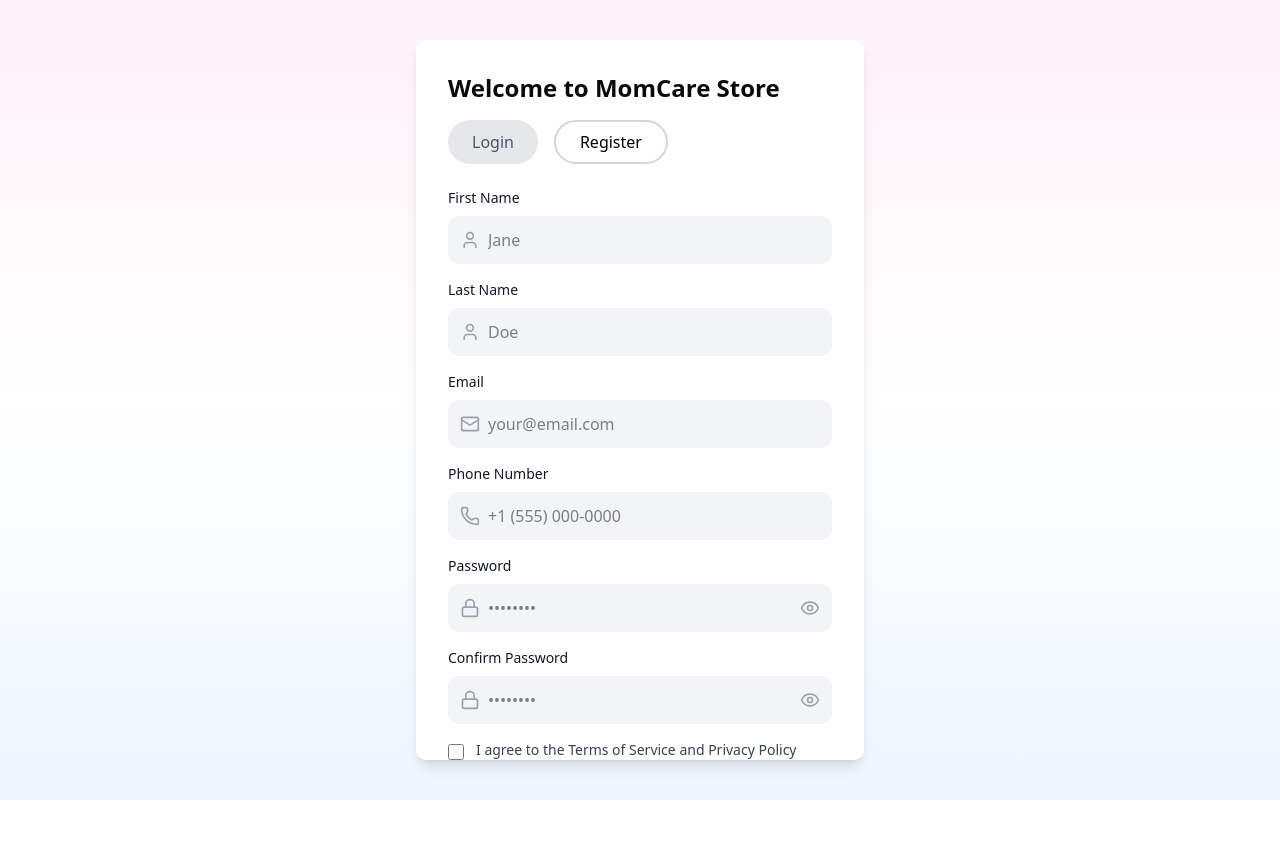
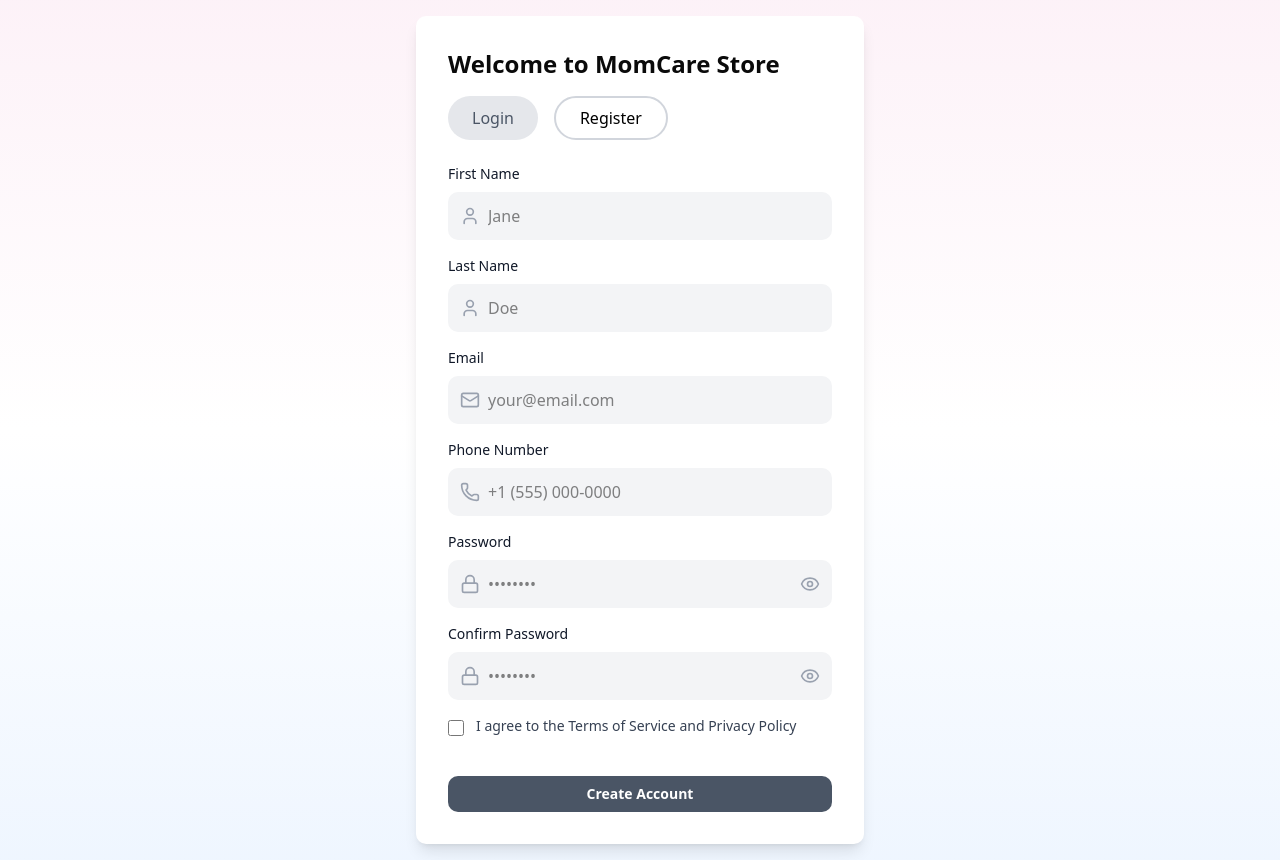
Before and after one commit to hwink09/mumcare-client, a React (Vite) app: page /register in a window 1280 px wide. Before the commit the page ends 800 px from the top, so only its background shows below. Built offline with nearby package versions, Linux system fonts and the light colour scheme; the HTML template or start-up script is replaced by a standard one.

Commit message:
fix UI register
fix UI register

```diff
--- a/src/pages/auth/RegisterPage.tsx
+++ b/src/pages/auth/RegisterPage.tsx
@@ -60,7 +60,7 @@ export function RegisterPage({ onClose, onSwitchToLogin }: RegisterPageProps) {
 
   return (
     <div className="min-h-screen bg-gradient-to-b from-pink-50 via-white to-blue-50 flex items-center justify-center p-4">
-      <div className="bg-white rounded-lg max-w-md w-full p-8 max-h-[90vh] overflow-y-auto relative shadow-lg">
+      <div className="bg-white rounded-lg max-w-md w-full p-8 relative shadow-lg">
 
         {/* Header */}
         <div className="mb-6">
```
